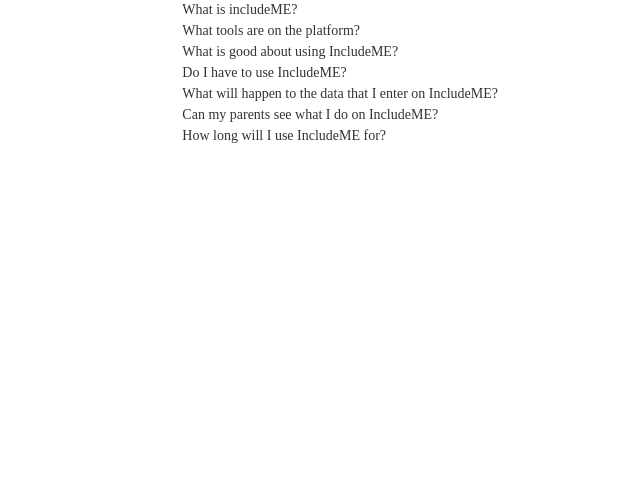
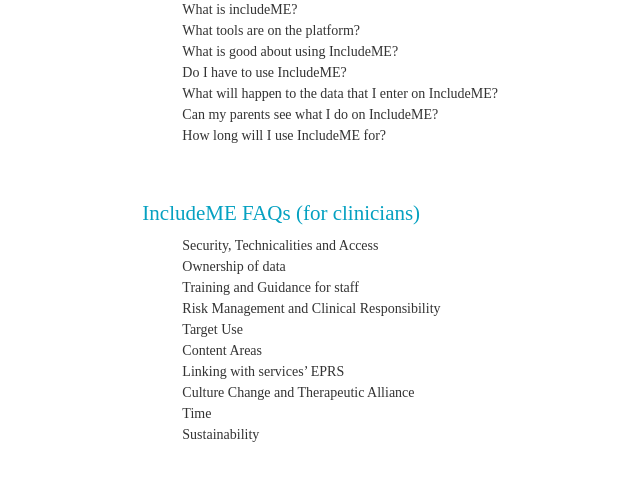
Before and after one commit to cazminah/GC02IncludeMEWebsite, a PHP site: page /faq.html in a window 1280 px wide. Shown: the part 129-610 px from the top of the page, without its empty margins (76-716 px from the left). Run offline with PHP 8.4, Linux system fonts and the light colour scheme.

Commit message:
FAQ clinician

```diff
--- a/Website/css/design.css
+++ b/Website/css/design.css
@@ -255,9 +255,9 @@ div#myNavbar.navbar-collapse.collapse {
 	margin: 5px;
 }
 /* ////////////////////////////////////  FAQ page ///////////////////////////// */
-.young .btn {
+/*.young .btn {
 	margin-top: 50px;
-}
+}*/
 .faqItem {
 	cursor: pointer;
 }
@@ -273,13 +273,30 @@ div#myNavbar.navbar-collapse.collapse {
 	font-size: 1.5em;
 	color: #05a1c1;
 }
-.young .faqList {
+.clinitian h2{
+	font-family: serif;
+	margin-top: 45px;
+	font-size: 1.5em;
+	color: #05a1c1;
+}
+.faqList {
 	list-style: none;
 }
-.young .questions {
+/*.young .questions {
 	padding: 5px;
-}
+}*/
 
 .faqItem {
 	font-family: serif;
 }
+/* ////////////////////////// menue hover text //////////////////////// */
+#wrapper #text {
+	visibility:hidden ;
+position:relative;
+bottom:30px;
+left:0px;
+
+}
+#wrapper:hover .text {
+visibility:visible;
+}
--- a/Website/faq.html
+++ b/Website/faq.html
@@ -158,11 +158,109 @@
 			 	</section>
 		 	</div>
 	 	</div>
-	 	<section class="clinitian">
-	 		<div class="row">
-	 		</div>
-	 	</section>
-	 	<section class="parents">
-	 	</section>
+ 		<div class="row">
+ 			<div class="col-sm-7 col-sm-offset-2">
+ 				<section class="clinitian">
+ 				</section>
+ 			</div>
+ 		</div>
+	 	<div class="row">
+ 			<div class="col-sm-7 col-sm-offset-2">
+ 				<section class="clinitian">
+ 					<h2>IncludeME FAQs (for clinicians)</h2>
+ 					<ul class="faqList">
+ 						<li>
+	 					<span class="faqItem">Security, Technicalities and Access</span>
+	 					<div class="faqDiv">
+		 					<ul>
+		 						<li>How is access to the IncludeME platform controlled?</li>
+		 						<li>Would the site I work in need Wifi access and who will make sure this is the case?</li>
+		 						<li>Will we need access to a particular web browser?</li>
+		 						<li>How secure is the data, what level of authentication and encryption does IncludeME use and where is the data stored?</li>
+		 						<li>Should I access the platform on a desktop, laptop or a tablet?</li>
+		 						<li>What do I do if there is a technical issue? Who do I contact?</li>
+		 						<li>Will we need to get consent from parents for their child to be given access?</li>
+		 						<li>Who gives access to the platform and sets permissions, is this task completed by the provider or done locally?</li>
+		 						<li>When creating a log for a young person are you creating an anonymous ID or will it be their name? </li>
+		 						<li>What front end reports are available to us?</li>
+		 					</ul>
+	 					</div>
+	 					</li>
+	 					<li>
+		 					<span class="faqItem">Ownership of data</span>
+		 					<div class="faqDiv">
+		 						Who owns the data and what happens to the data at the end of the pilot?
+		 					</div>
+	 					</li>
+	 					<li>
+		 					<span class="faqItem">Training and Guidance for staff</span>
+		 					<div class="faqDiv">
+		 						What training will we need and what kind of training packages will be provided?
+		 					</div>
+	 					</li>
+	 					<li>
+		 					<span class="faqItem">Risk Management and Clinical Responsibility</span>
+		 					<div class="faqDiv">
+			 					<ul>
+			 						<li>How is risk being managed?</li>
+			 						<li>Will there be an expectation that clinicians are accessing the platform between sessions?</li>
+			 						<li>Who takes clinical responsibility and what do I do if any clinical risk is highlighted?</li>
+			 					</ul>
+		 					</div>
+	 					</li>
+	 					<li>
+		 					<span class="faqItem">Target Use</span>
+		 					<div class="faqDiv">
+			 					<ul>
+			 						<li>Are the resources on the site mainly psycho-educational or will there be psychotherapeutic resources as well?</li>
+			 						<li>Are there targets we have to meet?</li>
+			 						<li>Is there a particular age group that the site is designed for?</li>
+			 						<li>How should we manage cases where the client does not wish to use IncludeME at all, or wishes to stop using the platform?</li>
+			 					</ul>
+			 				</div>
+		 				</li>
+		 				<li>
+		 					<span class="faqItem">Content Areas</span>
+		 					<div class="faqDiv">
+			 					<ul>
+			 						<li>What is available on the platform?</li>
+			 						<li>Do I have to use everything on the platform even if it’s not relevant?</li>
+			 					</ul>
+			 				<div>
+		 				</li>
+		 				<li>
+		 					<span class="faqItem">Linking with services’ EPRS</span>
+		 					<div class="faqDiv">
+		 						Will this integrate with our clinical system or is it standalone? What are the plans for integrating with patient record systems?
+		 					</div>
+	 					</li>
+	 					<li>
+		 					<span class="faqItem">Culture Change and Therapeutic Alliance</span>
+		 					<div class="faqDiv">
+			 					<ul>
+			 						<li>Doesn’t the platform pose a risk to the therapeutic alliance? </li>
+			 						<li>How will my staff manage the culture change?</li>
+			 					</ul>
+			 				</div>
+		 				</li>
+		 				<li>
+		 					<span class="faqItem">Time</span>
+		 					<div class="faqDiv">
+		 						How much time will it take up?
+		 					</div>
+	 					</li>
+	 					<li>
+		 					<span class="faqItem">Sustainability</span>
+		 					<div class="faqDiv">
+			 					<ul>
+			 						<li>What’s the plan after the project ends?</li>
+			 						<li>How do you plan to ensure that services use IncludeME beyond the project?</li>
+			 					</ul>
+		 					</div>
+	 					</li>
+	 				</ul>
+ 				</section>
+ 			</div>
+ 		</div>
 	 </div>
 </body>
```
Also changed, not shown: Website/js/main.js (line endings or trailing spaces).
